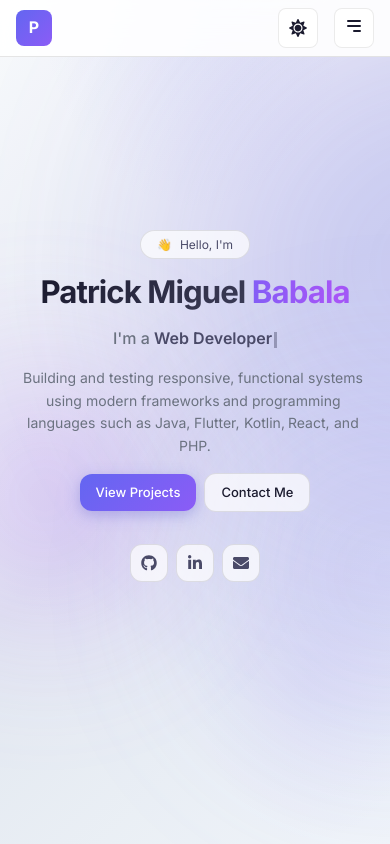
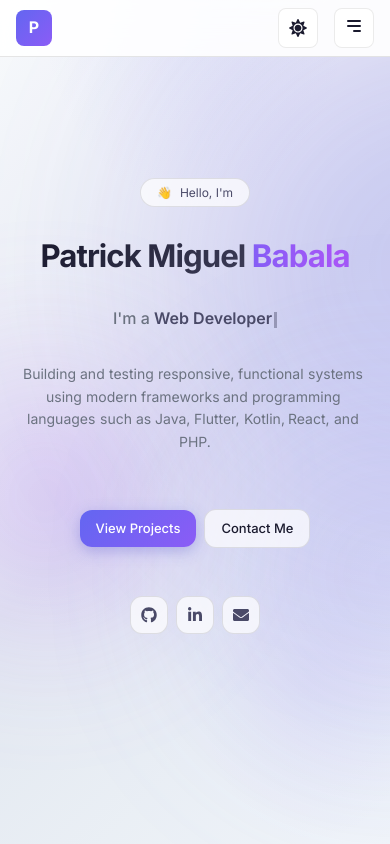
Before and after one commit to Patpatty19/Patpatty19.github.io, a React (Vite) app: page / in a window 390 px wide. Shown: the top 844 px of the page. Built offline with nearby package versions, Linux system fonts and the light colour scheme.

Commit message:
Fixed mobile hero section spacing

```diff
--- a/src/styles/global.css
+++ b/src/styles/global.css
@@ -1796,22 +1796,23 @@
   .hero-greeting {
     padding: var(--space-1) var(--space-3);
     font-size: 12px;
-    margin-bottom: var(--space-3);
+    margin-bottom: var(--space-5);
   }
 
   .hero-title {
     font-size: clamp(28px, 8vw, 40px);
-    margin-bottom: var(--space-3);
+    margin-bottom: var(--space-5);
   }
 
   .hero-role {
     font-size: clamp(16px, 4vw, 22px);
-    margin-bottom: var(--space-3);
+    margin-bottom: var(--space-5);
+
   }
 
   .hero-subtitle {
     font-size: 14px;
-    margin-bottom: var(--space-3);
+    margin-bottom: var(--space-5);
     text-align: center !important;
     justify-content: center !important;
   }
@@ -1819,7 +1820,7 @@
   .hero-description {
     font-size: 13px;
     line-height: 1.7;
-    margin-bottom: var(--space-5);
+    margin-bottom: var(--space-6);
   }
 
   .hero-ctas {
@@ -1828,7 +1829,8 @@
     justify-content: center;
     width: 100%;
     gap: var(--space-2);
-    margin-bottom: var(--space-5);
+    margin-bottom: var(--space-6);
+    margin-top: var(--space-4);
   }
 
   .btn {
```
